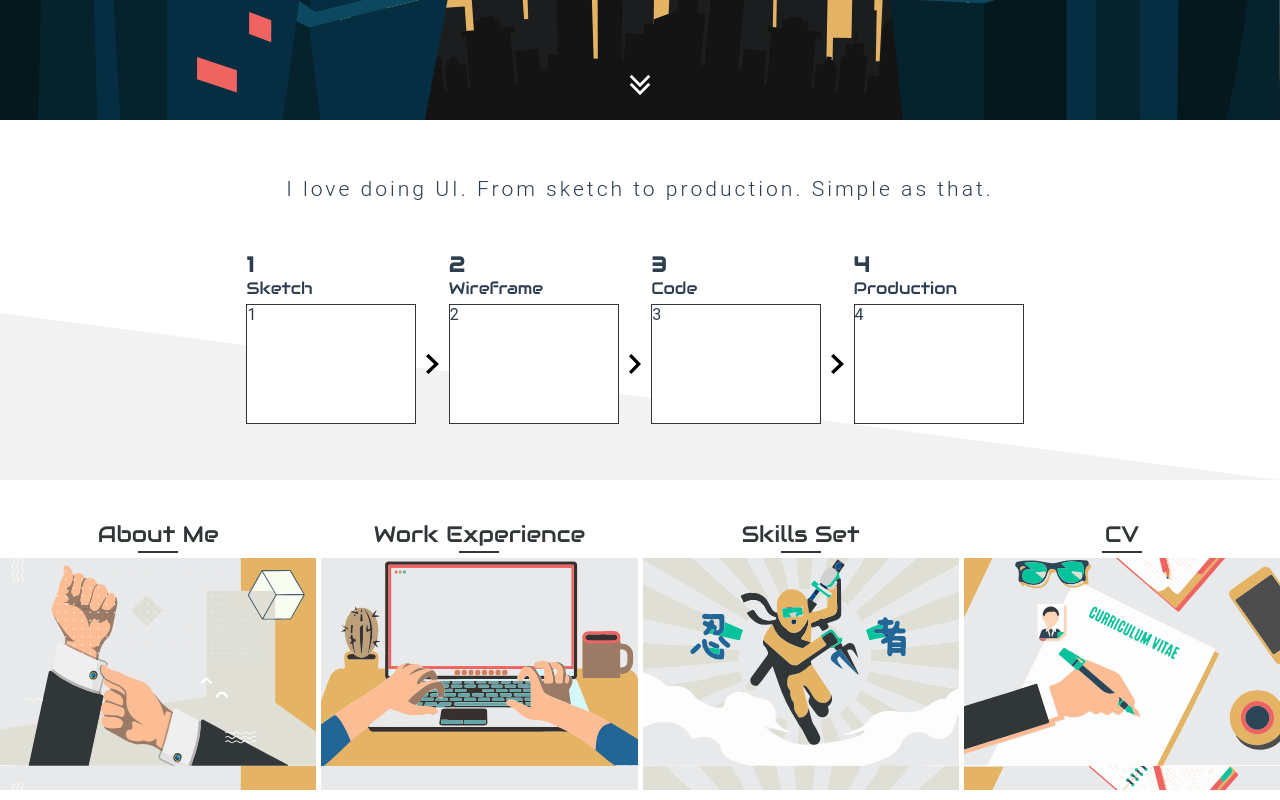
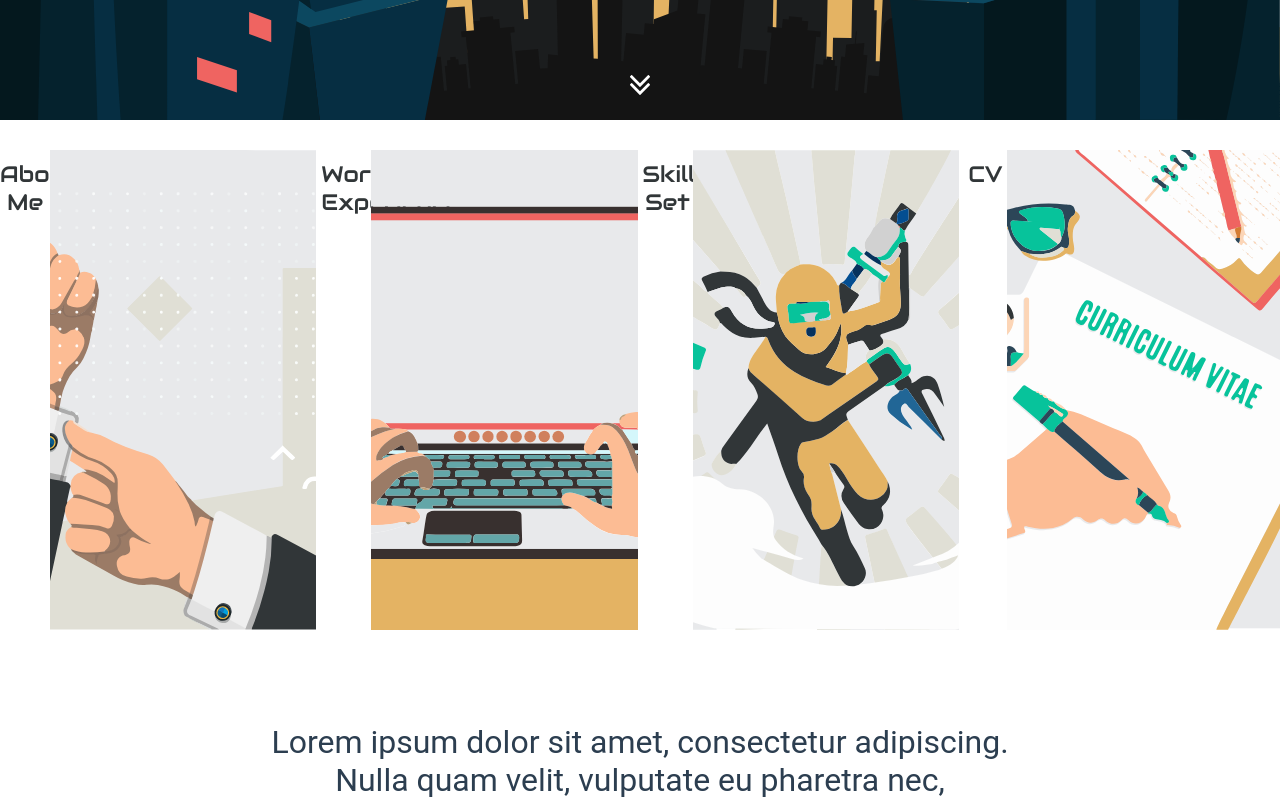
Before and after one commit to ido-postelnik/ido-postelnik-website, a Vue app: page / in a window 1280 px wide. Shown: the part 680-1480 px from the top of the page. Built offline with nearby package versions, Linux system fonts and the light colour scheme.

Commit message:
[src] Home page - inner pages cards

```diff
--- a/src/components/home/InnerPageCard.vue
+++ b/src/components/home/InnerPageCard.vue
@@ -1,6 +1,9 @@
 <template>
-  <router-link class="card" :class="classObject" :to="data.value">
-    <p class="card-title">{{ data.label }}</p>
+  <router-link class="card flex row" :to="data.value">
+    <div class="card-title-container">
+      <h3 class="card-title">{{ data.label }}</h3>
+    </div>
+    <div class="card-image" :class="classObject"></div>
   </router-link>
 </template>
 
@@ -34,18 +37,18 @@ export default {
 <style scoped lang="scss">
   .card{
     height: $home-inner-page-card-height;
-    min-height: 250px;
     width: 100%;
     margin-right: 5px;
-    background-position: center;
-    background-size: 130%;
     color: $dark-grey;
     text-decoration: none;
 
     &:hover{
       cursor: pointer;
-      background-size: 135%;
-      transition: background-size 0.2s ease-in;
+
+      .card-image{
+        background-size: 135%;
+
+      }
 
       .card-title{
 
@@ -61,26 +64,27 @@ export default {
       margin-right: 0;
     }
 
-    &-title{
-      background-color: $white;
-      width: 100%;
-      padding: 10px 0;
-      font-family: $font-title;
-      font-size: 1.4rem;
-      position: relative;
-      text-align: center;
+    &-title-container{
+      width: 50px;
+      height: $home-inner-page-card-height;
 
-
-      &::after{
-        content: "";
-        position: absolute;
-        bottom: 5px;
-        left: 50%;
-        width: 40px;
-        margin-left: -20px;
-        border-bottom: $dark-grey solid 2px;
+      .card-title{
+        // transform: rotate(270deg);
+        background-color: $white;
+        // width: $home-inner-page-card-height;
+        padding: 10px 0;
+        font-family: $font-title;
+        font-size: 1.4rem;
+        text-align: center;
       }
     }
 
+    &-image{
+      height: 100%;
+      width: 100%;
+      background-position: center;
+      background-size: cover;
+      transition: background-size 0.2s ease-in;
+    }
   }
 </style>
--- a/src/styles/_variables.scss
+++ b/src/styles/_variables.scss
@@ -4,7 +4,7 @@
 // Layout sizes
 $header-height: 50px;
 $sidebar-width: 150px;
-$home-inner-page-card-height: 35vh;
+$home-inner-page-card-height: 60vh;
 
 // Break points
 // Small tablets and large smartphones (landscape view)
--- a/src/views/Home.vue
+++ b/src/views/Home.vue
@@ -31,7 +31,7 @@
     </div>
 
     <!-- work flow process -->
-    <div class="work-flow flex column layout-align-center-center">
+    <!-- <div class="work-flow flex column layout-align-center-center">
       <div class="work-flow-bg"></div>
       <h3 class="m-b-50">I love doing UI. From sketch to production. Simple as that.</h3>
       <div class="steps flex layout-align-center-center">
@@ -42,7 +42,7 @@
         :isLast="index === workFlowSteps.length -1"
         class="m-r-10"></step>
       </div>
-    </div>
+    </div> -->
 
     <!-- inner page cards -->
     <div class="flex row layout-align-start-space-between m-t-30">
```
